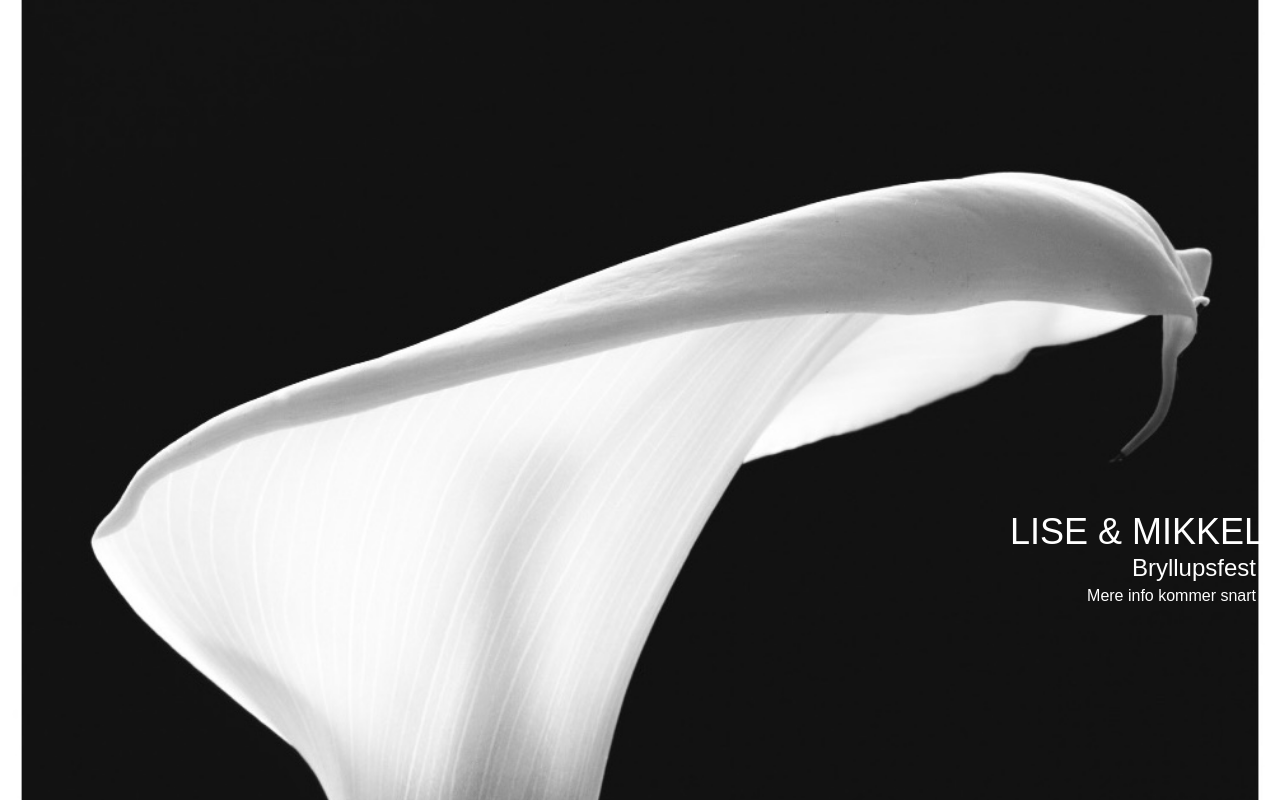
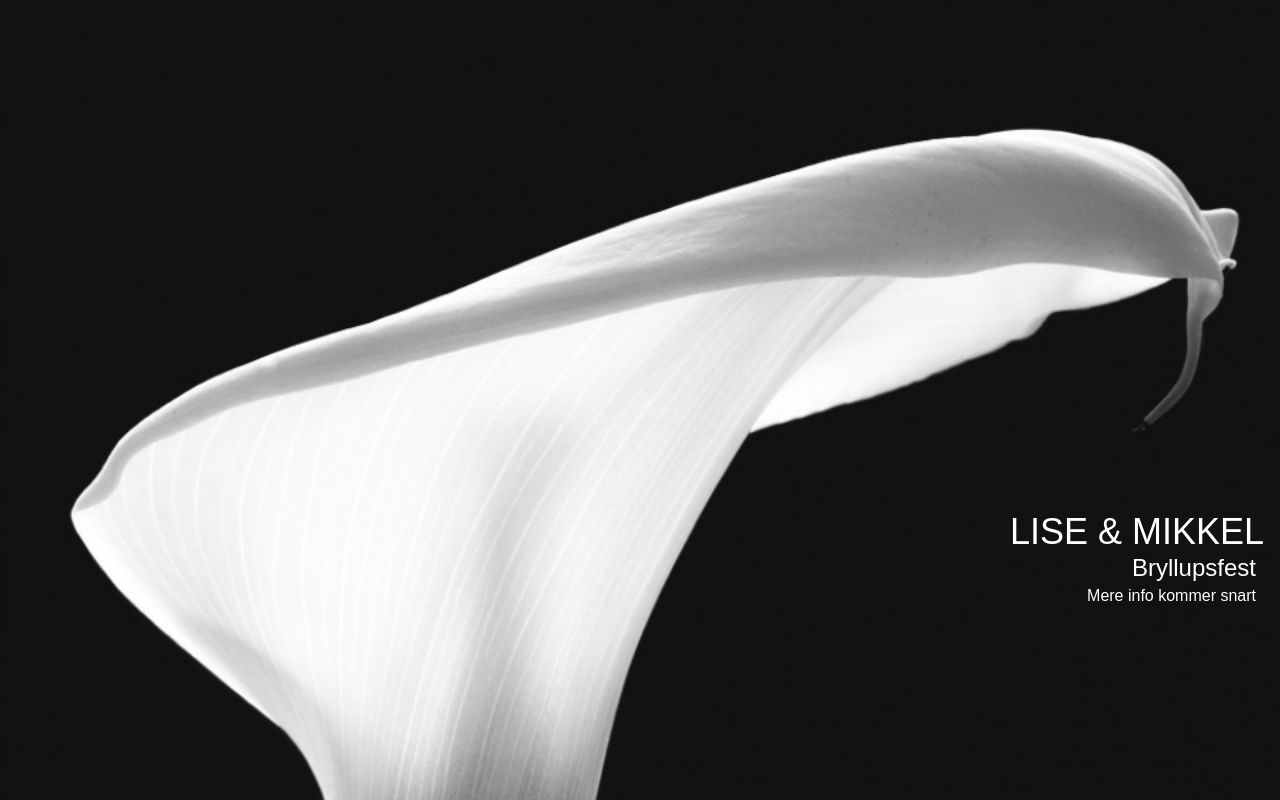
Before and after one commit to mikk39k1/wedding-site, a Next.js app: page / in a window 1280 px wide. Built offline with nearby package versions, Linux system fonts and the light colour scheme.

Commit message:
Removed frame on bg image

```diff
--- a/src/app/page.tsx
+++ b/src/app/page.tsx
@@ -3,9 +3,9 @@ import Image from "next/image";
 export default function Home() {
   return (
     <div style={{
-      backgroundImage: "url('/images/bryllupsblomst.jpg')",
+      backgroundImage: "url('/images/bryllupsblomst.png')",
       backgroundSize: 'cover',
-      backgroundPosition: '70% 10%',
+      backgroundPosition: '78% 10%',
       backgroundRepeat: 'no-repeat',
     }}
     className="relative h-screen w-full flex flex-col items-center justify-center bg-[#fffefa]">
@@ -16,7 +16,7 @@ export default function Home() {
         <p className="text-right text-small mb-8 text-white mr-2">Mere info kommer snart</p>
       </div>
 
-      {/* <Image src="/images/bryllupsblomst.jpg" width={300} height={300} alt="Bryllupsblomst" /> */}
+      {/* <Image src="/images/bryllupsblomst.png" width={300} height={300} alt="Bryllupsblomst" /> */}
     </div>
   );
 }
```
Also changed, not shown: public/images/bryllupsblomst-ramme.jpg (renamed from public/images/bryllupsblomst.jpg), public/images/bryllupsblomst.png (added).
